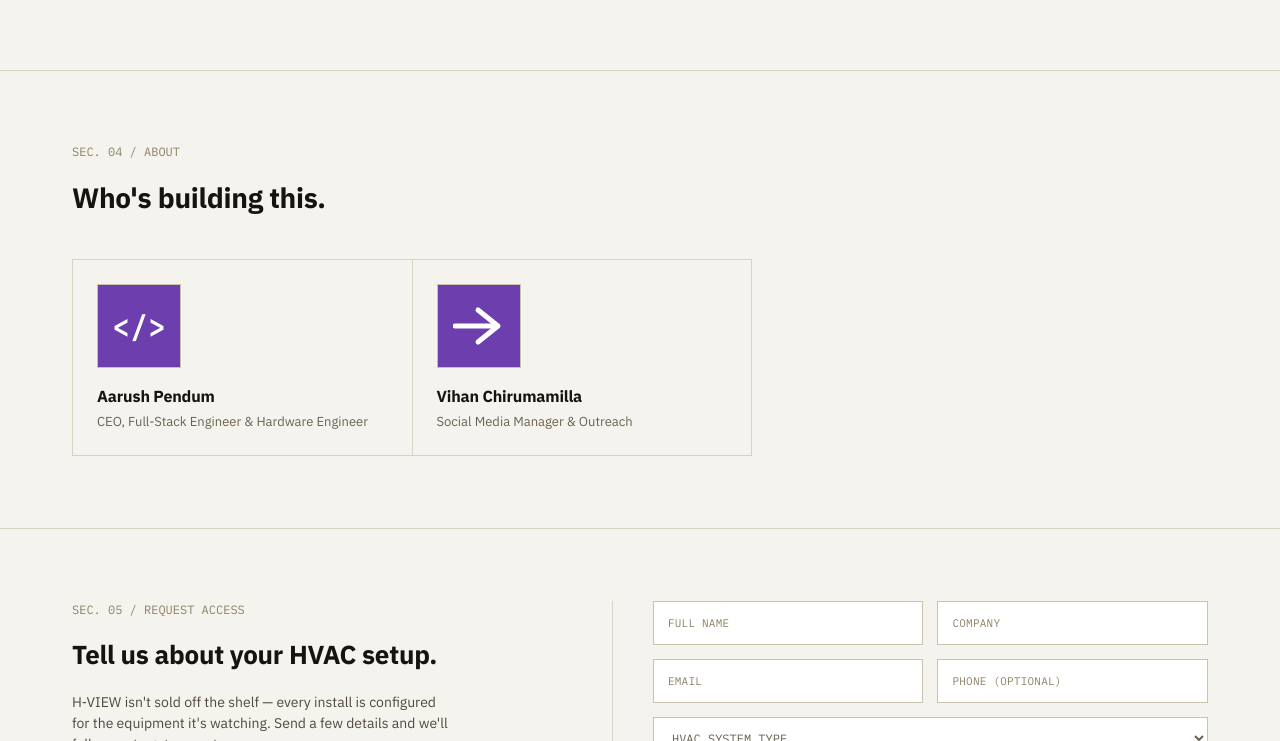
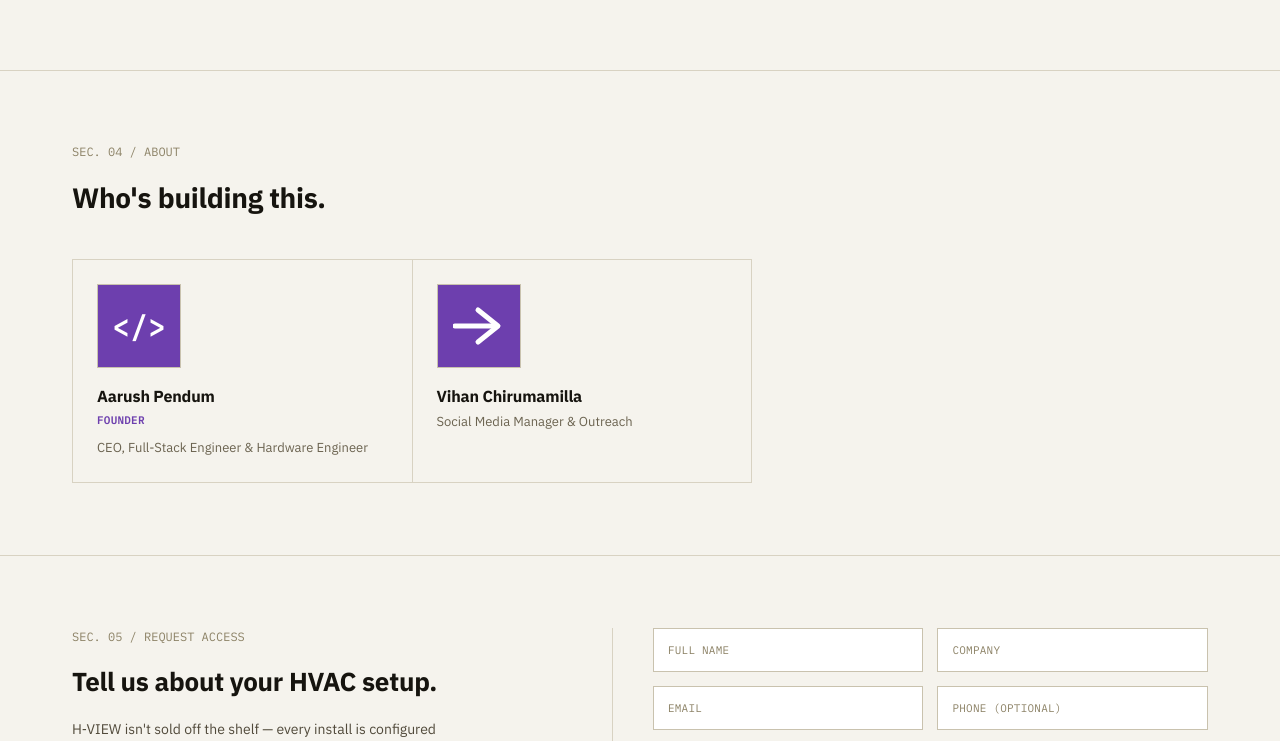
Before and after one commit to aarushspendum-glitch/h-view, a website: page index.html in a window 1280 px wide. Shown: the part 2059-2800 px from the top of the page. Drawn offline with Linux system fonts and the light colour scheme.

Commit message:
Re-add FOUNDER tag to Aarush's card only

```diff
--- a/index.html
+++ b/index.html
@@ -204,6 +204,7 @@
         <div class="team-cell">
           <div class="avatar-box" style="font-family: var(--font-mono); font-size: 30px; font-weight: 700; color: #ffffff;">&lt;/&gt;</div>
           <h3>Aarush Pendum</h3>
+          <p class="team-role-tag">FOUNDER</p>
           <p class="title">CEO, Full-Stack Engineer &amp; Hardware Engineer</p>
         </div>
         <div class="team-cell">
--- a/styles.css
+++ b/styles.css
@@ -278,6 +278,7 @@ header.nav {
   font-family: var(--font-mono); font-size: 15px; font-weight: 600; color: #ffffff;
 }
 .team-cell h3 { font-size: 16px; margin-bottom: 4px; }
+.team-role-tag { font-family: var(--font-mono); font-size: 11px; font-weight: 700; letter-spacing: 0.02em; color: var(--purple); margin-bottom: 10px; }
 .team-cell .title { font-size: 13px; color: var(--text-muted); }
 
 /* ---------- Request ---------- */
```
